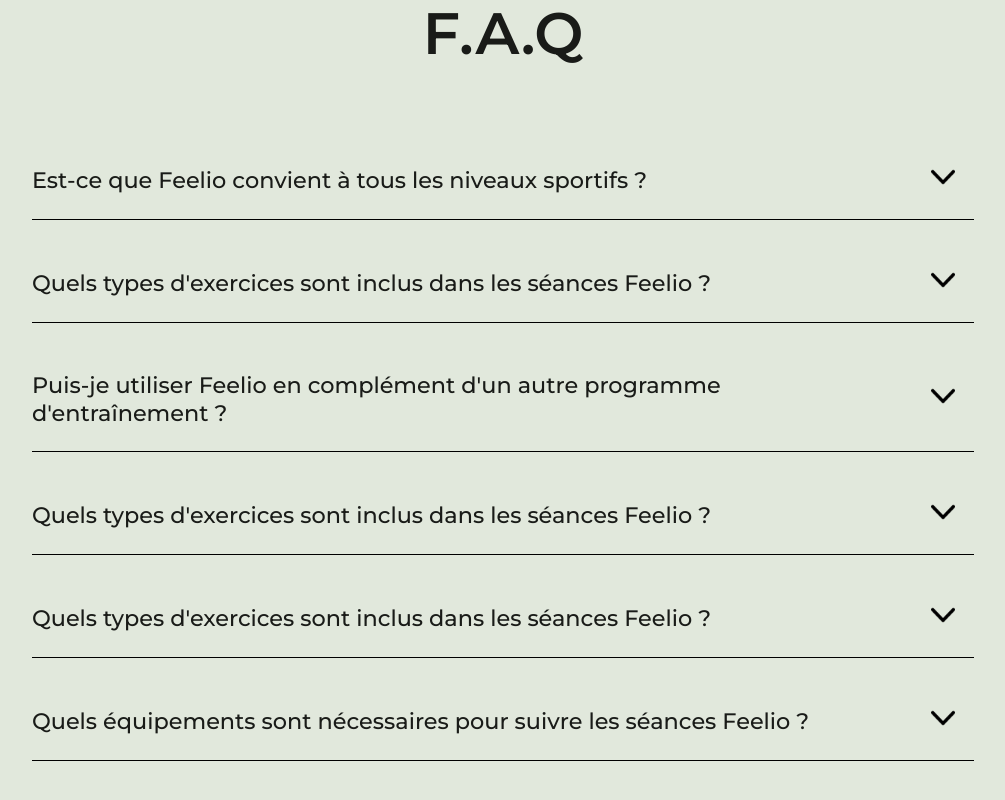
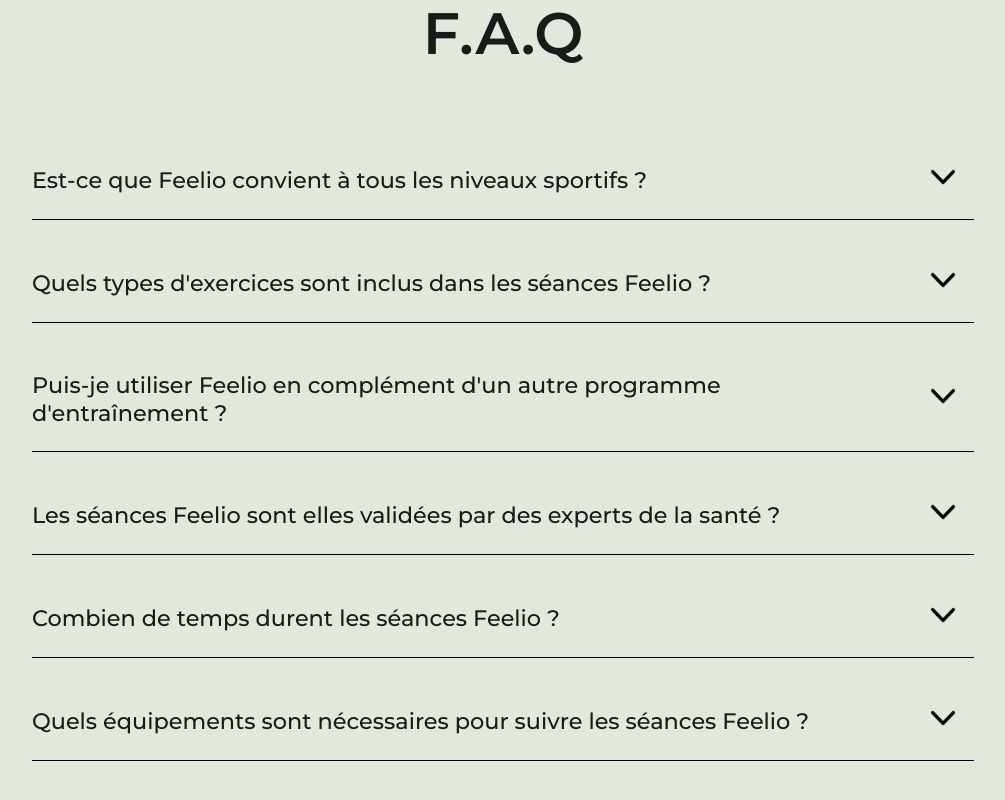
Before and after one commit to Feelio-fr/feelio-landing-page, a React (Create React App) app: page / in a window 1280 px wide. Shown: the part 3002-3802 px from the top of the page, without its empty margins (137-1142 px from the left). Built offline with nearby package versions, Linux system fonts and the light colour scheme.

Commit message:
✨ feat: Add 2 questions in FAQ

```diff
--- a/src/pages/DesktopFinalVersion.tsx
+++ b/src/pages/DesktopFinalVersion.tsx
@@ -199,7 +199,7 @@
             className={styles.step}
             sportsGymnastics="/sentiment-very-satisfied.svg"
             stepTitle="Profiter des séances 100% personnalisées"
-            stepDesc="Vous pouvez réaliser des séances quotidiennes et des séances avant et après votre entainement sportif."
+            stepDesc="Vous pouvez réaliser des séances quotidiennes et des séances avant et après votre entaînement sportif."
             isLast={true}
             alt="Quelqu'un qui sourit"
           />
@@ -214,19 +214,19 @@
         />
         <FAQItem
           question="Quels types d'exercices sont inclus dans les séances Feelio&nbsp;?"
-          answer="Les séances Feelio incluent une variété d'exercices allant du renforcement musculaire à la flexibilité, en passant par des exercices de récupération et de prévention des blessures."
+          answer="Les séances Feelio incluent une variété d'exercices allant du renforcement musculaire au travail de mobilité, en passant par des exercices de récupération et de prévention des blessures."
         />
         <FAQItem
           question="Puis-je utiliser Feelio en complément d'un autre programme d'entraînement&nbsp;?"
           answer="Absolument. Feelio peut compléter votre programme d'entraînement actuel en vous offrant des séances de récupération et des exercices spécifiques pour améliorer vos performances et prévenir les blessures."
         />
         <FAQItem
-          question="Quels types d'exercices sont inclus dans les séances Feelio&nbsp;?"
-          answer="Les séances Feelio incluent une variété d'exercices allant du renforcement musculaire à la flexibilité, en passant par des exercices de récupération et de prévention des blessures."
+          question="Les séances Feelio sont elles validées par des experts de la santé&nbsp;?"
+          answer="Feelio collabore étroitement avec des professionnels de la santé pour garantir que chaque séance d'entraînement est sûre et efficace. Nos algorithmes et exercices sont validés par des experts en médecine du sport pour vous offrir un accompagnement sportif de la plus haute qualité."
         />
         <FAQItem
-          question="Quels types d'exercices sont inclus dans les séances Feelio&nbsp;?"
-          answer="Les séances Feelio incluent une variété d'exercices allant du renforcement musculaire à la flexibilité, en passant par des exercices de récupération et de prévention des blessures."
+          question="Combien de temps durent les séances Feelio&nbsp;?"
+          answer="Feelio propose des séances de différentes durées pour s’adapter à votre emploi du temps. Vous pouvez choisir des séances courtes de 10 à 15 minutes ou des sessions plus longues allant jusqu’à 60 minutes selon vos disponibilités et vos objectifs."
         />
         <FAQItem
           question="Quels équipements sont nécessaires pour suivre les séances Feelio&nbsp;?"
```
